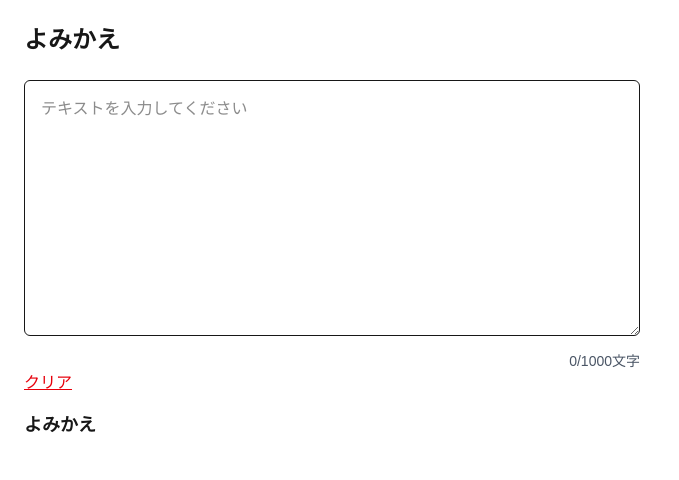
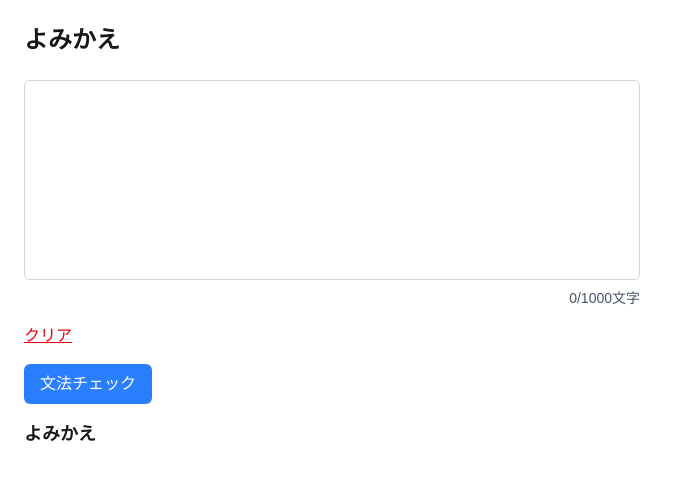
Before and after one commit to joshmainac/yomikae, a Next.js app in the folder yomikae/: page /editor in a window 1280 px wide. Shown: the top 480 px of the page, without its empty margins (0-679 px from the left). Built offline with nearby package versions, Linux system fonts and the light colour scheme.

Commit message:
add grammar check route and rich text editor

```diff
--- /dev/null
+++ b/yomikae/src/app/api/grammar-check/route.ts
@@ -0,0 +1,22 @@
+import { NextRequest, NextResponse } from "next/server"
+
+export async function POST(req: NextRequest) {
+    const {text} = await req.json()
+
+    if(!text){
+        return NextResponse.json({message: "No text provided"}, {status: 400})
+    }
+
+    try{
+         // Simulate AI suggestion (replace this with real OpenAI call later)
+        const suggestion = `※仮のチェック結果※「${text.slice(0, 10)}...」 → 文法的に少し見直すと良いかもしれません。`
+        return NextResponse.json({
+            message: "Text provided",
+            suggestion: suggestion
+        }, {status: 200})
+    } catch (error) {
+        console.error("Error checking grammar:", error)
+        return NextResponse.json({message: "Error checking grammar"}, {status: 500})
+    }
+
+}
--- a/yomikae/src/app/editor/page.tsx
+++ b/yomikae/src/app/editor/page.tsx
@@ -1,5 +1,6 @@
 'use client'
 import TextEditor from '@/components/TextEditor'
+import RichTextEditor from '@/components/RichTextEditor'
 // import { useState } from 'react'
 // import { Editor } from '@tinymce/tinymce-react'
 
@@ -9,7 +10,7 @@ export default function EditorPage() {
             <h1 className="text-2xl font-bold mb-6">よみかえ</h1>
             <div className="flex">
                 <div className="w-1/2">
-                    <TextEditor/>
+                    <RichTextEditor/>
                 </div>
             </div>
         </main>
--- /dev/null
+++ b/yomikae/src/components/RichTextEditor.tsx
@@ -0,0 +1,97 @@
+'use client'
+
+import { useEffect, useState } from 'react'
+import { useAutoSave } from '@/hooks/useAutoSave'
+import { EditorContent, useEditor } from '@tiptap/react'
+import StarterKit from '@tiptap/starter-kit'
+
+export default function RichTextEditor() {
+  const charLimit = 1000
+  const STORAGE_KEY = 'rich-text-editor-content'
+  const [suggestion, setSuggestion] = useState('')
+  const [loading, setLoading] = useState(false)
+
+  const editor = useEditor({
+    extensions: [StarterKit],
+    content: '',
+    onUpdate: ({ editor }) => {
+      const html = editor.getHTML()
+      localStorage.setItem(STORAGE_KEY, html)
+    },
+  })
+
+  // Load saved content on first mount
+  useEffect(() => {
+    const saved = localStorage.getItem(STORAGE_KEY)
+    if (editor && saved) {
+      editor.commands.setContent(saved)
+    }
+  }, [editor])
+
+  const handleClear = () => {
+    editor?.commands.clearContent()
+    localStorage.removeItem(STORAGE_KEY)
+    setSuggestion('')
+  }
+
+  const handleGrammarCheck = async () => {
+    if (!editor) return
+    setLoading(true)
+    setSuggestion('')
+    const text = editor.getText()
+
+    try {
+      const res = await fetch('/api/grammar-check', {
+        method: 'POST',
+        headers: { 'content-type': 'application/json' },
+        body: JSON.stringify({ text }),
+      })
+      const data = await res.json()
+      setSuggestion(data.suggestion || '文法チェックに失敗しました')
+    } catch (error) {
+      console.error('文法チェックエラー:', error)
+      setSuggestion('文法チェックに失敗しました')
+    } finally {
+      setLoading(false)
+    }
+  }
+
+  return (
+    <div>
+      <div className="border border-gray-300 rounded-md p-2 min-h-[200px] bg-white">
+        {editor ? <EditorContent editor={editor} /> : <p>Loading editor...</p>}
+      </div>
+
+      <div className="text-sm text-right mt-2 text-gray-600">
+        {editor?.getText().length || 0}/{charLimit}文字
+      </div>
+
+      <button
+        onClick={handleClear}
+        className="block mt-4 text-red-600 hover:text-red-800 underline transition-colors duration-200"
+      >
+        クリア
+      </button>
+
+      <button
+        onClick={handleGrammarCheck}
+        disabled={!editor || !editor.getText().trim() || loading}
+        className="block mt-4 bg-blue-500 text-white px-4 py-2 rounded-md hover:bg-blue-600 transition-colors duration-200"
+      >
+        {loading ? '文法チェック中...' : '文法チェック'}
+      </button>
+
+      {suggestion && (
+        <div className="mt-4 bg-gray-100 p-4 rounded-md">
+          <h2 className="text-lg font-bold mb-2">文法チェック結果</h2>
+          <p className="text-sm text-gray-600">{suggestion}</p>
+        </div>
+      )}
+
+      <div className="mt-4">
+        <h2 className="text-lg font-bold mb-2">よみかえ</h2>
+        <p className="text-sm text-gray-600">{editor?.getText()}</p>
+      </div>
+    </div>
+  )
+}
--- a/yomikae/src/components/TextEditor.tsx
+++ b/yomikae/src/components/TextEditor.tsx
@@ -8,6 +8,8 @@ export default function TextEditor(){
     const charLimit = 1000
     const STORAGE_KEY = 'text-editor-content'
     const [text, setText] = useState('')
+    const [suggestion, setSuggestion] = useState('')
+    const [loading, setLoading] = useState(false)
 
     //Load saved text from local storage
     useEffect(()=>{
@@ -25,6 +27,28 @@ export default function TextEditor(){
         localStorage.removeItem(STORAGE_KEY)
     }
 
+    const handleGrammerCheck = async () => {
+        setLoading(true)
+        setSuggestion('')
+        try {
+            const res = await fetch('/api/grammar-check',
+                {
+                    method: 'POST',
+                    headers: {'content-type': 'application/json'},
+                    body: JSON.stringify({text}),
+                }
+            )
+            const data = await res.json()
+            setSuggestion(data.suggestion || '文法チェックに失敗しました')
+
+        } catch (error) {
+            console.error('文法チェックエラー:', error)
+            setSuggestion('文法チェックに失敗しました')
+        } finally {
+            setLoading(false)
+        }
+    }
+
     return (
         <div>
             <textarea
@@ -40,10 +64,26 @@ export default function TextEditor(){
 
             <button
                 onClick={handleClear}
-                className="text-red-600 hover:text-red-800 underline transition-colors duration-200"
+                className="block mt-4 text-red-600 hover:text-red-800 underline transition-colors duration-200"
             >
                 クリア
             </button>
+
+            <button
+                onClick={handleGrammerCheck}
+                disabled={!text || loading}
+                className="block mt-4 bg-blue-500 text-white px-4 py-2 rounded-md hover:bg-blue-600 transition-colors duration-200"
+            >
+                {loading ? '文法チェック中...' : '文法チェック'}
+            </button>
+
+
+            {suggestion && (
+                <div className="mt-4 bg-gray-100 p-4 rounded-md">
+                    <h2 className="text-lg font-bold mb-2">文法チェック結果</h2>
+                    <p className="text-sm text-gray-600">{suggestion}</p>
+                </div>
+            )}
 
             <div className="mt-4">
                 <h2 className="text-lg font-bold mb-2">よみかえ</h2>
```
